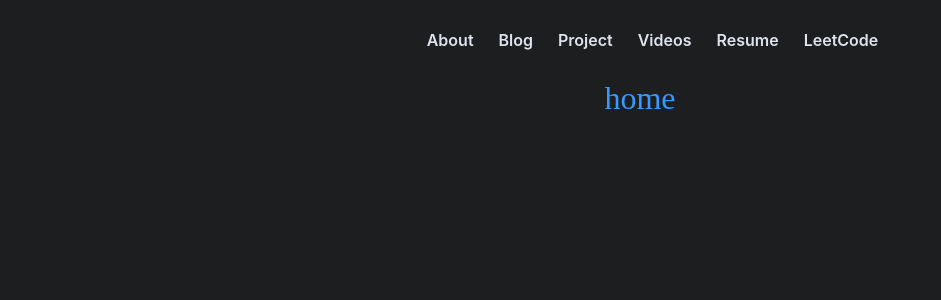
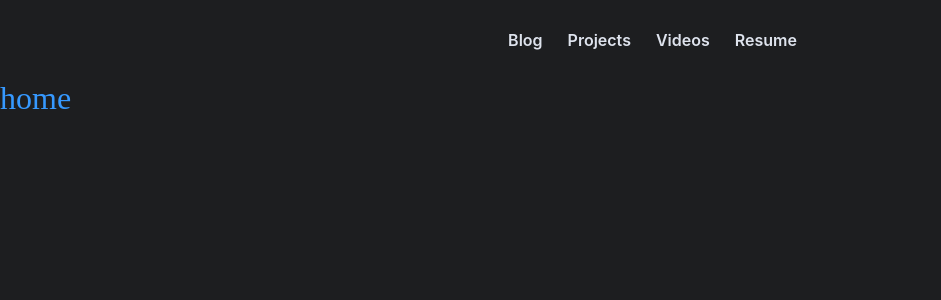
Before and after one commit to gusttavonl/gustavonoronha.com.br, a Next.js app: page /home in a window 1280 px wide. Shown: the top 300 px of the page, without its empty margins (0-941 px from the left). Built offline with nearby package versions, Linux system fonts and the light colour scheme.

Commit message:
refactor: remove unused items from header

```diff
--- a/src/components/Layouts/DefaultLayout/styles.ts
+++ b/src/components/Layouts/DefaultLayout/styles.ts
@@ -9,7 +9,4 @@ export const Layout = styled.div`
 
 export const Content = styled.div`
   display: flex;
-  flex-direction: row;
-  align-itens: center;
-  justify-content: center;
 `
--- a/src/components/header/index.tsx
+++ b/src/components/header/index.tsx
@@ -10,12 +10,10 @@ const Header = () => {
     <S.Container>
       <S.Menu>
         <S.Items>
-          <S.Item onClick={() => navigate('about')}>About</S.Item>
           <S.Item onClick={() => navigate('blog')}>Blog</S.Item>
-          <S.Item onClick={() => navigate('project')}>Project</S.Item>
+          <S.Item onClick={() => navigate('projects')}>Projects</S.Item>
           <S.Item onClick={() => navigate('videos')}>Videos</S.Item>
           <S.Item onClick={() => navigate('resume')}>Resume</S.Item>
-          <S.Item onClick={() => navigate('leetcode')}>LeetCode</S.Item>
         </S.Items>
       </S.Menu>
     </S.Container>
```
